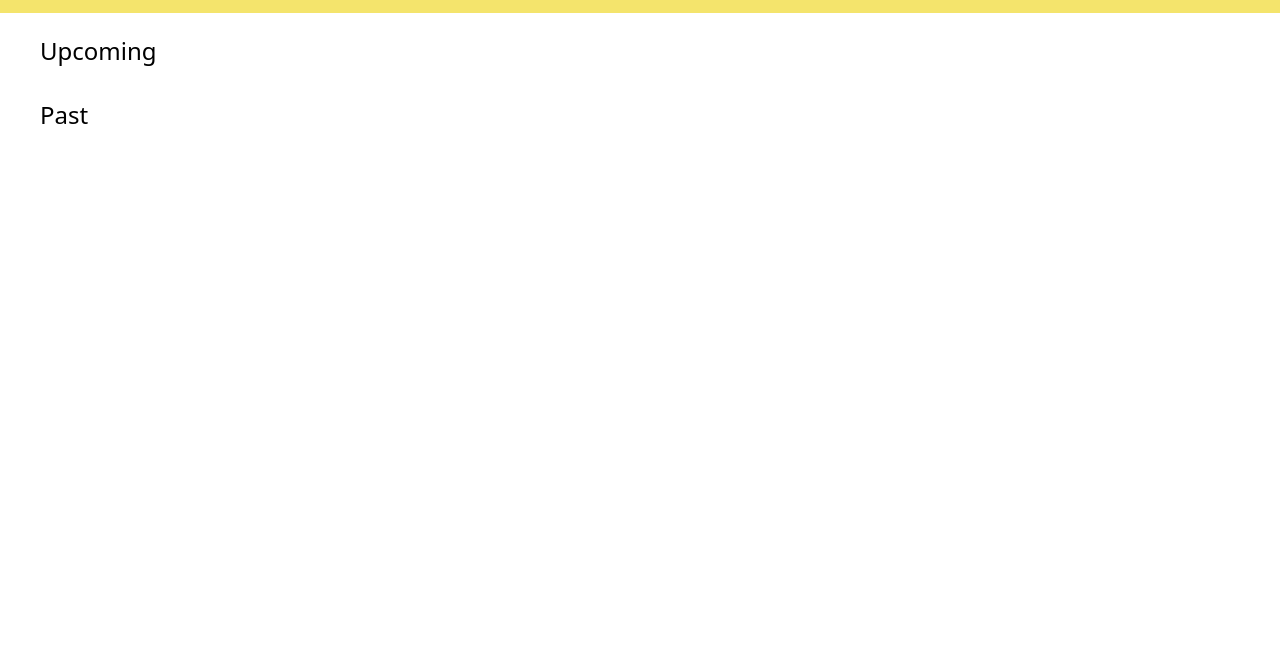
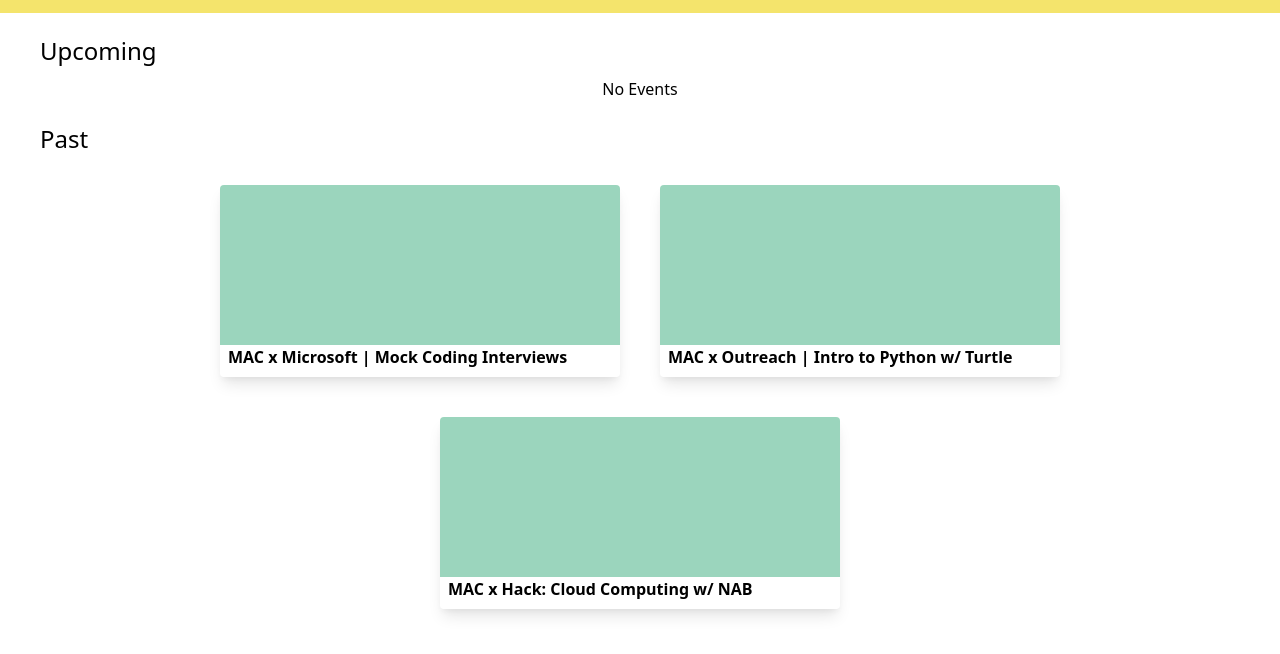
Before and after one commit to monashcoding/MAC-website, a Gatsby site: page / in a window 1280 px wide. Shown: the part 64-718 px from the top of the page. Built offline with nearby package versions, Linux system fonts and the light colour scheme; Gatsby itself is replaced by a stand-in of ours.

Commit message:
Implement EventCards with mock data

```diff
--- a/src/components/EventCard.js
+++ b/src/components/EventCard.js
@@ -3,7 +3,7 @@ import React from 'react';
 function EventCard(props) {
     const { title } = props;
     return (
-        <div className="event-card w-full sm:w-1/2 md:w-1/3 rounded overflow-hidden shadow-lg">
+        <div className="event-card w-full sm:w-1/2 md:w-1/3 m-5 rounded overflow-hidden shadow-lg">
             <div className="h-40 image-container">
             </div>
             <div className="font-bold mx-2 pb-2">{title}</div>
--- a/src/components/EventSection.js
+++ b/src/components/EventSection.js
@@ -3,11 +3,19 @@ import React from 'react';
 import EventCard from './EventCard';
 
 function EventSection(props) {
-    const { title } = props;
+    const { title, events } = props;
+
+    const renderEvents = (eventList) => {
+        return eventList.map((event) => {
+            return <EventCard title={event.title} />
+        })
+    }
+
     return (
         <div className="mx-10 my-5">
             <div className="text-2xl mb-2">{title}</div>
-            <div className="flex">
+            <div className="flex flex-wrap justify-center">
+                {!!events.length ? renderEvents(events) : <p>No Events</p>}
             </div>
         </div>
     )
--- a/src/pages/index.js
+++ b/src/pages/index.js
@@ -6,13 +6,25 @@ import '../styles/styles.scss'
 import EventSection from "../components/EventSection";
 
 function IndexPage() {
+    // TODO: Get events using NetlifyCMS
+    const upcomingEvents = [];
+    const pastEvents = [
+        { title: "MAC x Microsoft | Mock Coding Interviews" },
+        {
+            title: "MAC x Outreach | Intro to Python w/ Turtle"
+        },
+        {
+            title: "MAC x Hack: Cloud Computing w/ NAB"
+        }
+    ];
+
     return (
         <div>
             <Header />
 
-            <EventSection title="Upcoming" />
+            <EventSection title="Upcoming" events={upcomingEvents} />
 
-            <EventSection title="Past" />
+            <EventSection title="Past" events={pastEvents} />
         </div>
     )
 }
```
